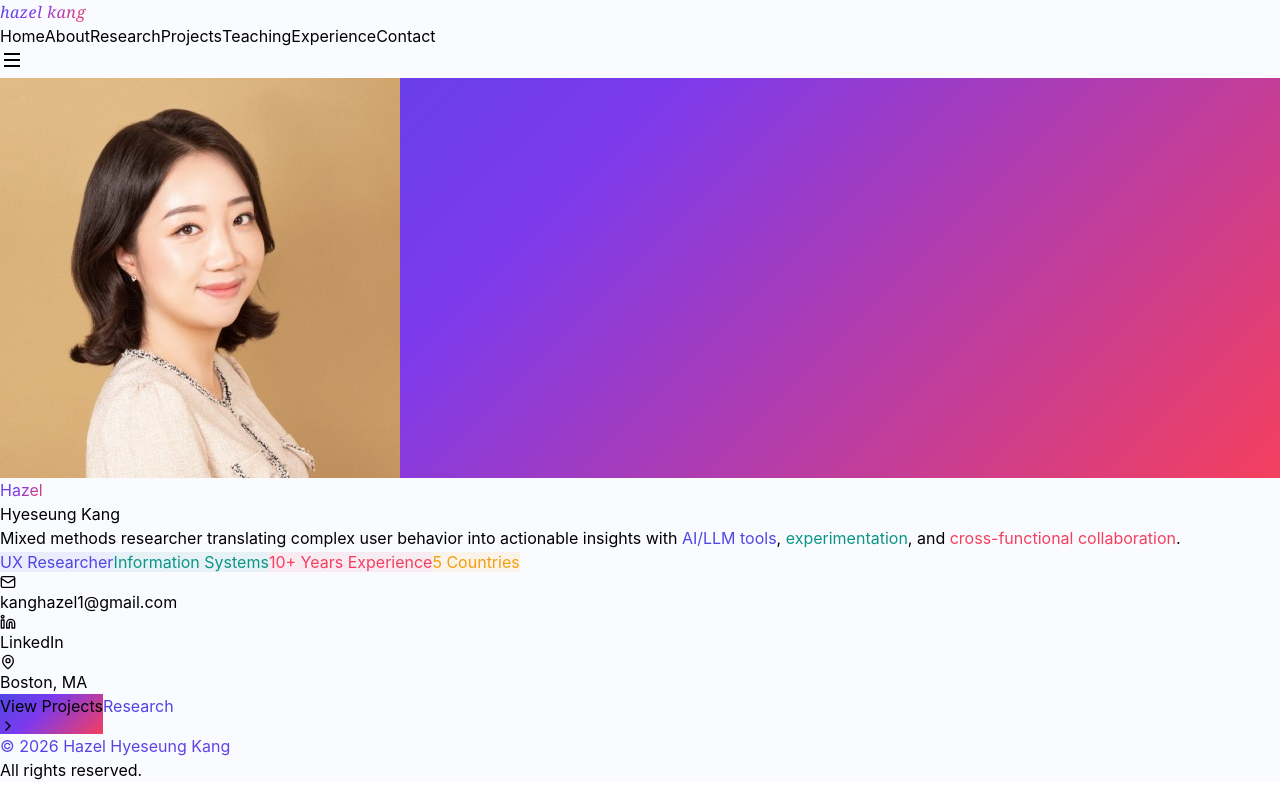
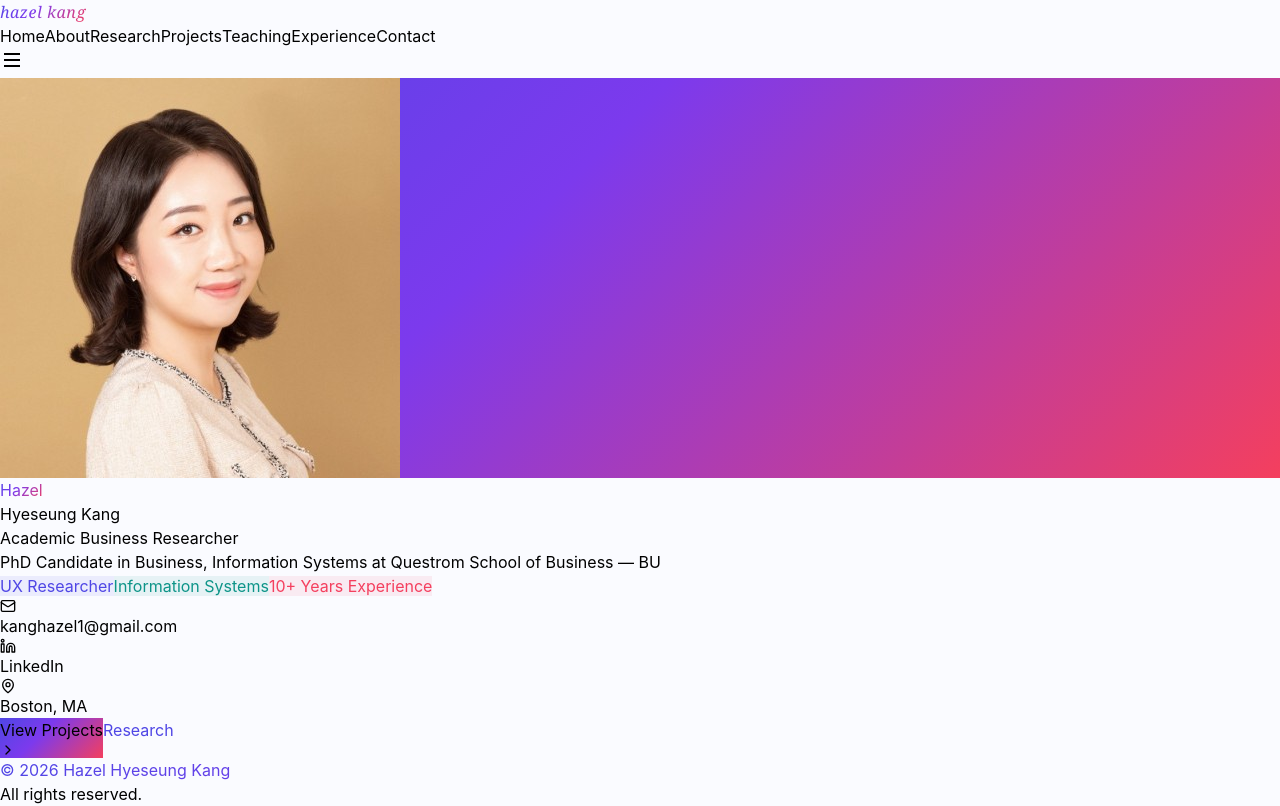
Before and after one commit to hazelkang/hazel-portfolio, a React (Vite) app: page / in a window 1280 px wide. Built offline with nearby package versions, Linux system fonts and the light colour scheme.

Commit message:
Update home: add Academic Business Researcher, PhD info, remove 5 countries tag

```diff
--- a/src/App.jsx
+++ b/src/App.jsx
@@ -127,13 +127,16 @@ function Home({ setActive }) {
           <br />
           <span className="text-gray-900">Hyeseung Kang</span>
         </h1>
-        <p className="text-lg md:text-xl text-gray-500 leading-relaxed max-w-2xl mx-auto mb-8">
-          Mixed methods researcher translating complex user behavior into actionable insights with <span className="font-semibold" style={{ color: C.indigo }}>AI/LLM tools</span>, <span className="font-semibold" style={{ color: C.teal }}>experimentation</span>, and <span className="font-semibold" style={{ color: C.coral }}>cross-functional collaboration</span>.
+        <p className="text-base md:text-lg text-gray-500 leading-relaxed max-w-2xl mx-auto mb-2">
+          Academic Business Researcher
         </p>
+        <p className="text-sm md:text-base text-gray-400 leading-relaxed max-w-2xl mx-auto mb-8">
+          PhD Candidate in Business, Information Systems at Questrom School of Business — BU
+        </p>
 
         <div className="flex flex-wrap justify-center gap-3 mb-10">
-          {["UX Researcher", "Information Systems", "10+ Years Experience", "5 Countries"].map((t, i) => (
-            <Tag key={i} color={[C.indigo, C.teal, C.coral, C.amber][i]}>{t}</Tag>
+          {["UX Researcher", "Information Systems", "10+ Years Experience"].map((t, i) => (
+            <Tag key={i} color={[C.indigo, C.teal, C.coral][i]}>{t}</Tag>
           ))}
         </div>
 
```
